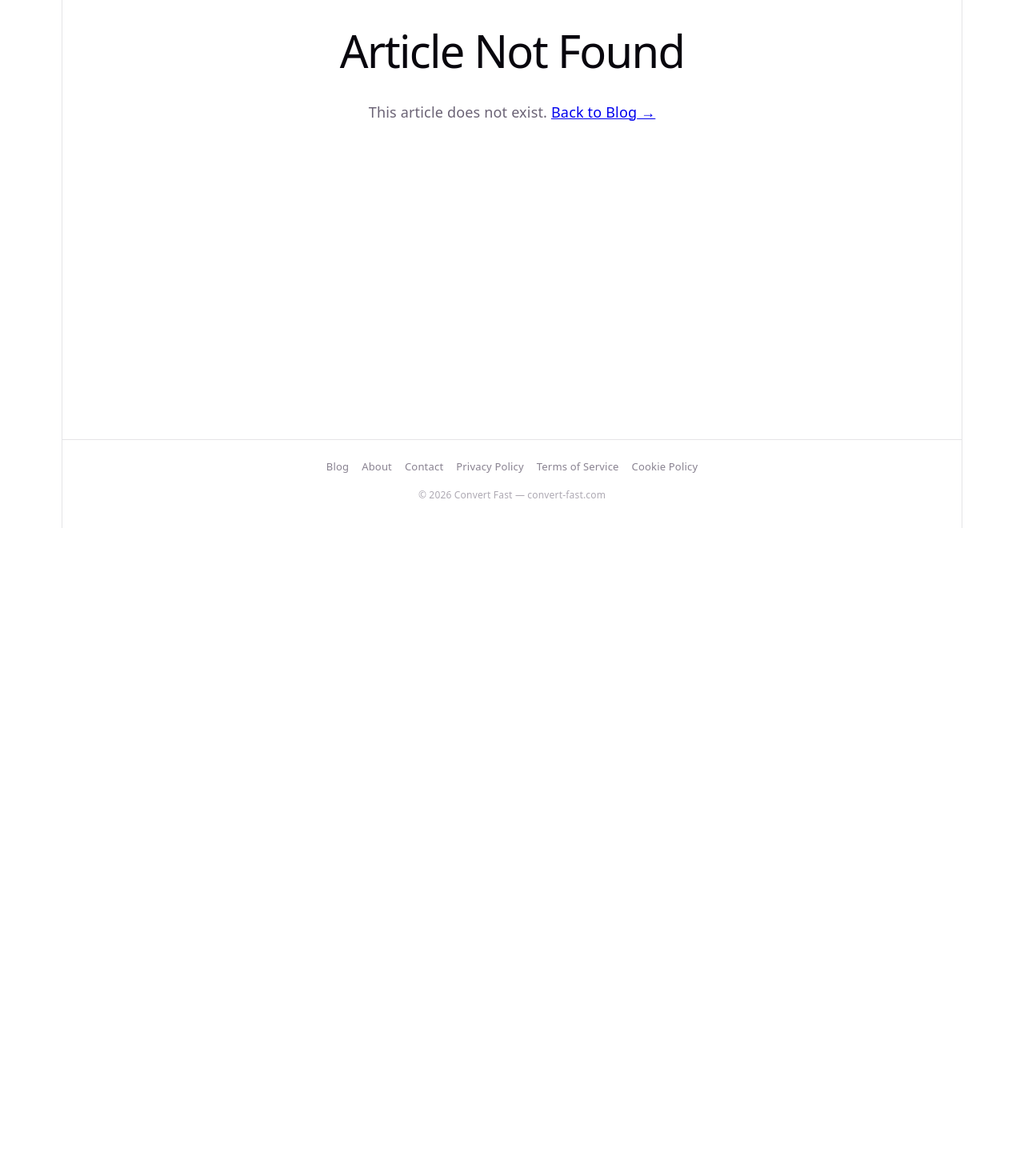
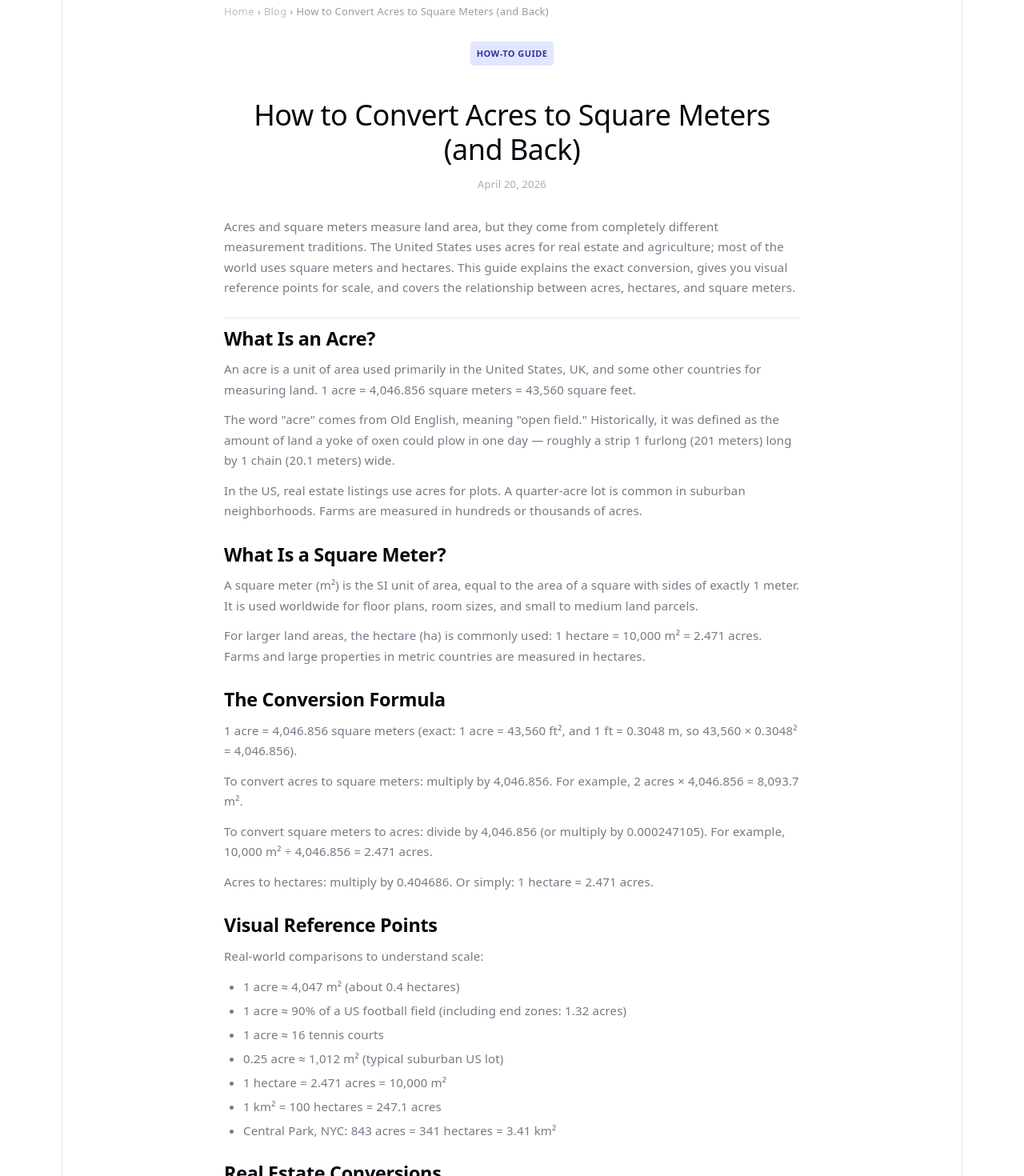
Before and after one commit to aure84/unit-converter, a React (Vite) app: page /blog/acres-to-sq-meters in a window 1280 px wide. Shown: the part 140-1610 px from the top of the page at 80% size. Before the commit the page ends 800 px from the top, so only its background shows below. Built offline with nearby package versions, Linux system fonts and the light colour scheme.

Commit message:
content: add blog posts — liters-to-ml, acres-to-sq-meters

```diff
--- a/src/data/blogPosts.js
+++ b/src/data/blogPosts.js
@@ -1344,6 +1344,140 @@ export const blogPosts = [
       { label: 'Length Converter', path: '/length' },
     ],
   },
+  {
+    slug: 'liters-to-ml',
+    title: 'How to Convert Liters to Milliliters (and Back)',
+    tag: 'How-To Guide',
+    date: '2026-04-20',
+    description: 'Learn how to convert liters to milliliters with the exact formula, beverage reference table, and practical examples for cooking, medicine, and everyday use.',
+    intro: 'Liters and milliliters are both metric volume units used worldwide for beverages, cooking, medicine, and laboratory measurements. The conversion is simple — there are exactly 1,000 milliliters in a liter — but the relationship between these units shows up in ways that are easy to overlook. This guide explains both units and gives you quick reference values for everyday contexts.',
+    sections: [
+      {
+        heading: 'What Is a Liter?',
+        paragraphs: [
+          'A liter (L) is the base metric unit for measuring liquid volume. It is equal to exactly 1,000 milliliters, 1 cubic decimeter (dm³), or 0.001 cubic meters.',
+          'Everyday items measured in liters: water bottles (0.5 L, 1 L, 1.5 L), soda bottles (2 L), car engine displacement (1.6 L, 2.0 L), milk cartons (1 L), and fuel (sold by the liter in most countries).',
+        ],
+      },
+      {
+        heading: 'What Is a Milliliter?',
+        paragraphs: [
+          'A milliliter (mL) is one-thousandth of a liter, equal to exactly 1 cubic centimeter (cm³). It is the standard unit for small liquid volumes in cooking, medicine, and laboratory measurements.',
+          'Everyday items measured in milliliters: medicine doses (5 mL = 1 teaspoon), espresso shot (30 mL), wine glass (150–250 mL), and can of soda (330 mL or 355 mL).',
+        ],
+      },
+      {
+        heading: 'The Conversion Formula',
+        paragraphs: [
+          '1 liter = 1,000 milliliters (exact, by definition).',
+          'To convert liters to milliliters: multiply by 1,000. For example, 1.5 L × 1,000 = 1,500 mL.',
+          'To convert milliliters to liters: divide by 1,000. For example, 750 mL ÷ 1,000 = 0.75 L.',
+          'In practice: move the decimal point three places right to go from liters to milliliters, and three places left to go from milliliters to liters.',
+        ],
+      },
+      {
+        heading: 'Beverage Reference Table',
+        paragraphs: ['Common drink volumes in both units:'],
+        list: [
+          'Espresso shot: 30 mL = 0.030 L',
+          'Small juice glass: 150 mL = 0.15 L',
+          'Wine glass (standard pour): 150–250 mL = 0.15–0.25 L',
+          'Can of soda (US): 355 mL = 0.355 L',
+          'Can of soda (EU): 330 mL = 0.330 L',
+          'Standard water bottle: 500 mL = 0.5 L',
+          'Large soda bottle: 2,000 mL = 2 L',
+          'Wine bottle: 750 mL = 0.75 L',
+        ],
+      },
+      {
+        heading: 'Medicine and Dosing',
+        paragraphs: [
+          'Medicine doses for liquids are always given in milliliters. Common reference points:',
+        ],
+        list: [
+          '1 teaspoon (tsp) = 4.93 mL ≈ 5 mL',
+          '1 tablespoon (tbsp) = 14.79 mL ≈ 15 mL',
+          '1 fluid ounce = 29.57 mL ≈ 30 mL',
+          'Standard syringe dose: 1–10 mL',
+          'IV bag: 250 mL, 500 mL, or 1,000 mL (1 L)',
+        ],
+      },
+      {
+        heading: 'Cooking and Baking',
+        paragraphs: [
+          'European and Australian recipes use milliliters for liquids. A recipe calling for "250 mL of milk" requires a quarter liter — roughly equivalent to 1 US cup (236.6 mL).',
+          'For cooking, the liter/milliliter system is more precise and easier to scale than the US cup system. 500 mL is exactly half a liter; half a cup is 118 mL, which requires knowing the cup definition to work with.',
+        ],
+      },
+    ],
+    conclusion: '1 liter = 1,000 milliliters exactly. To convert L to mL, multiply by 1,000. To convert mL to L, divide by 1,000. The conversion is among the simplest in the metric system — just shift the decimal point three places. Use our free volume converter for any liquid measurement instantly.',
+    relatedLinks: [
+      { label: 'Liters to Milliliters Converter', path: '/volume/liter-to-milliliter' },
+      { label: 'Milliliters to Liters Converter', path: '/volume/milliliter-to-liter' },
+      { label: 'Volume Converter', path: '/volume' },
+    ],
+  },
+  {
+    slug: 'acres-to-sq-meters',
+    title: 'How to Convert Acres to Square Meters (and Back)',
+    tag: 'How-To Guide',
+    date: '2026-04-20',
+    description: 'Learn how to convert acres to square meters with the exact formula, a comparison to football fields and hectares, and practical examples for real estate and land measurement.',
+    intro: 'Acres and square meters measure land area, but they come from completely different measurement traditions. The United States uses acres for real estate and agriculture; most of the world uses square meters and hectares. This guide explains the exact conversion, gives you visual reference points for scale, and covers the relationship between acres, hectares, and square meters.',
+    sections: [
+      {
+        heading: 'What Is an Acre?',
+        paragraphs: [
+          'An acre is a unit of area used primarily in the United States, UK, and some other countries for measuring land. 1 acre = 4,046.856 square meters = 43,560 square feet.',
+          'The word "acre" comes from Old English, meaning "open field." Historically, it was defined as the amount of land a yoke of oxen could plow in one day — roughly a strip 1 furlong (201 meters) long by 1 chain (20.1 meters) wide.',
+          'In the US, real estate listings use acres for plots. A quarter-acre lot is common in suburban neighborhoods. Farms are measured in hundreds or thousands of acres.',
+        ],
+      },
+      {
+        heading: 'What Is a Square Meter?',
+        paragraphs: [
+          'A square meter (m²) is the SI unit of area, equal to the area of a square with sides of exactly 1 meter. It is used worldwide for floor plans, room sizes, and small to medium land parcels.',
+          'For larger land areas, the hectare (ha) is commonly used: 1 hectare = 10,000 m² = 2.471 acres. Farms and large properties in metric countries are measured in hectares.',
+        ],
+      },
+      {
+        heading: 'The Conversion Formula',
+        paragraphs: [
+          '1 acre = 4,046.856 square meters (exact: 1 acre = 43,560 ft², and 1 ft = 0.3048 m, so 43,560 × 0.3048² = 4,046.856).',
+          'To convert acres to square meters: multiply by 4,046.856. For example, 2 acres × 4,046.856 = 8,093.7 m².',
+          'To convert square meters to acres: divide by 4,046.856 (or multiply by 0.000247105). For example, 10,000 m² ÷ 4,046.856 = 2.471 acres.',
+          'Acres to hectares: multiply by 0.404686. Or simply: 1 hectare = 2.471 acres.',
+        ],
+      },
+      {
+        heading: 'Visual Reference Points',
+        paragraphs: ['Real-world comparisons to understand scale:'],
+        list: [
+          '1 acre ≈ 4,047 m² (about 0.4 hectares)',
+          '1 acre ≈ 90% of a US football field (including end zones: 1.32 acres)',
+          '1 acre ≈ 16 tennis courts',
+          '0.25 acre ≈ 1,012 m² (typical suburban US lot)',
+          '1 hectare = 2.471 acres = 10,000 m²',
+          '1 km² = 100 hectares = 247.1 acres',
+          'Central Park, NYC: 843 acres = 341 hectares = 3.41 km²',
+        ],
+      },
+      {
+        heading: 'Real Estate Conversions',
+        paragraphs: [
+          'When comparing US and international property listings, the acre-to-hectare conversion is the most useful: a 5-acre farm is 2.02 hectares; a 1-hectare vineyard is 2.47 acres.',
+          'Square footage to square meters: US home sizes in square feet ÷ 10.764 = m². A 2,000 sq ft house = 185.8 m².',
+          'For land purchases in countries that use m²: multiply the asking price per m² by 4,046.856 to get the equivalent price per acre.',
+        ],
+      },
+    ],
+    conclusion: '1 acre = 4,046.856 square meters = 0.4047 hectares. To convert, multiply acres by 4,047 for m², or multiply by 0.4047 for hectares. The most useful comparison: 1 acre is roughly the size of a US football field without the end zones. Use our free area converter for instant results in any unit combination.',
+    relatedLinks: [
+      { label: 'Acres to Square Meters Converter', path: '/area/acre-to-square_meter' },
+      { label: 'Square Meters to Acres Converter', path: '/area/square_meter-to-acre' },
+      { label: 'Area Converter', path: '/area' },
+    ],
+  },
 ]
 
 /** Return a post by slug, or undefined if not found. */
```
